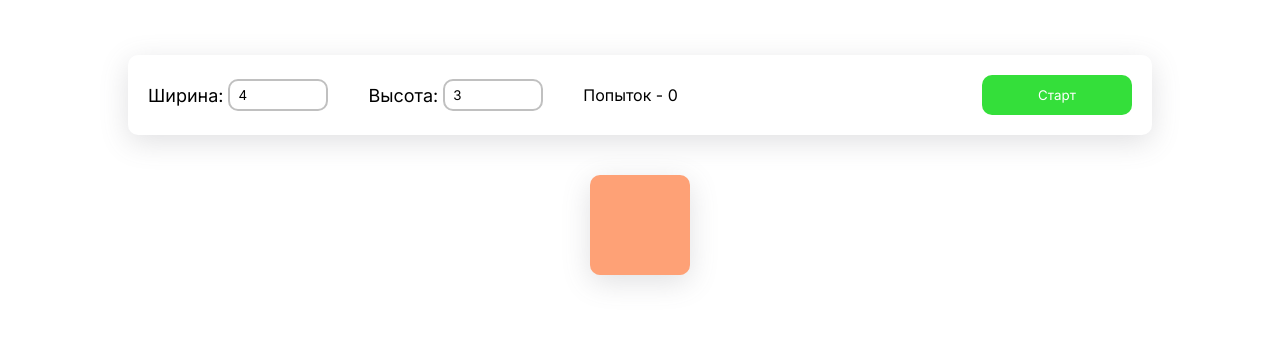
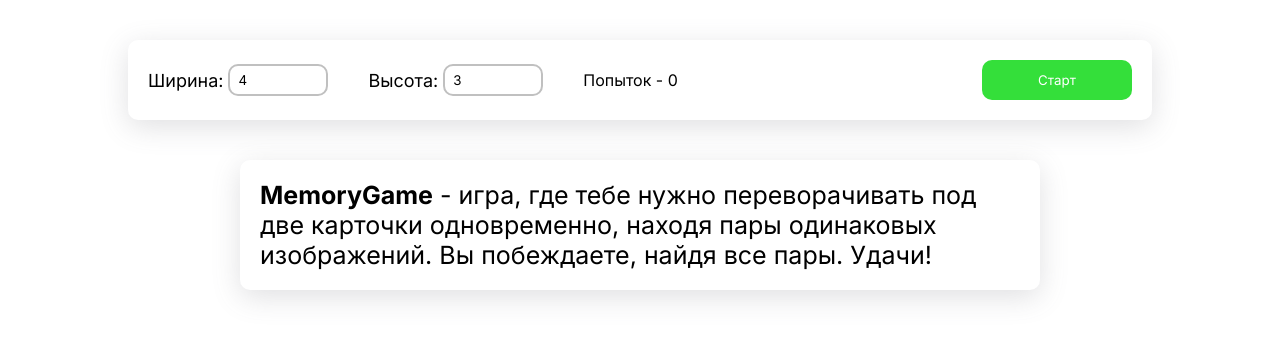
Before and after one commit to NikitaDik/MemoryGame, a plain HTML site: page index.html in a window 1280 px wide. Shown: the part 235-574 px from the top of the page. Drawn offline with Linux system fonts and the light colour scheme.

Commit message:
Правила в начале

```diff
--- a/index.html
+++ b/index.html
@@ -22,7 +22,7 @@
         <button id="start-button" class="button-success">Старт</button>
     </div>
     <div class="board">
-        <div class="card">👽</div>
+        <p class="description"><b>MemoryGame</b> - игра, где тебе нужно переворачивать под две карточки одновременно, находя пары одинаковых изображений. Вы побеждаете, найдя все пары. Удачи!</p>
     </div>
     <script src="script.js"></script>
 </body>
--- a/style.css
+++ b/style.css
@@ -92,3 +92,11 @@ input {
     display: grid;
     gap: 10px;
 }
+
+.description {
+    box-shadow: var(--box-shadow-value);
+    padding: 20px;
+    max-width: 800px;
+    border-radius: var(--border-radius-value);
+    font-size: 25px;
+}
```
